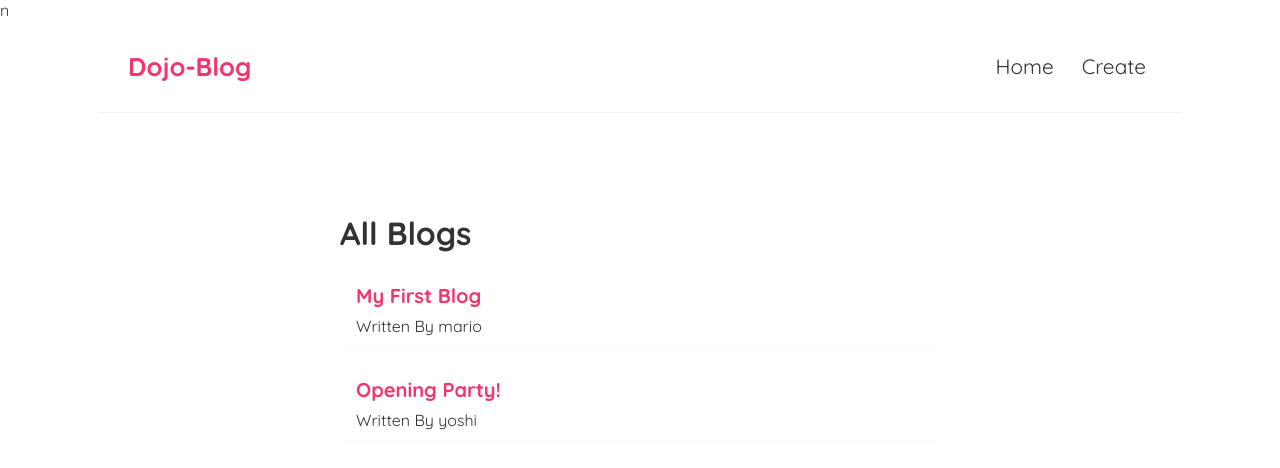
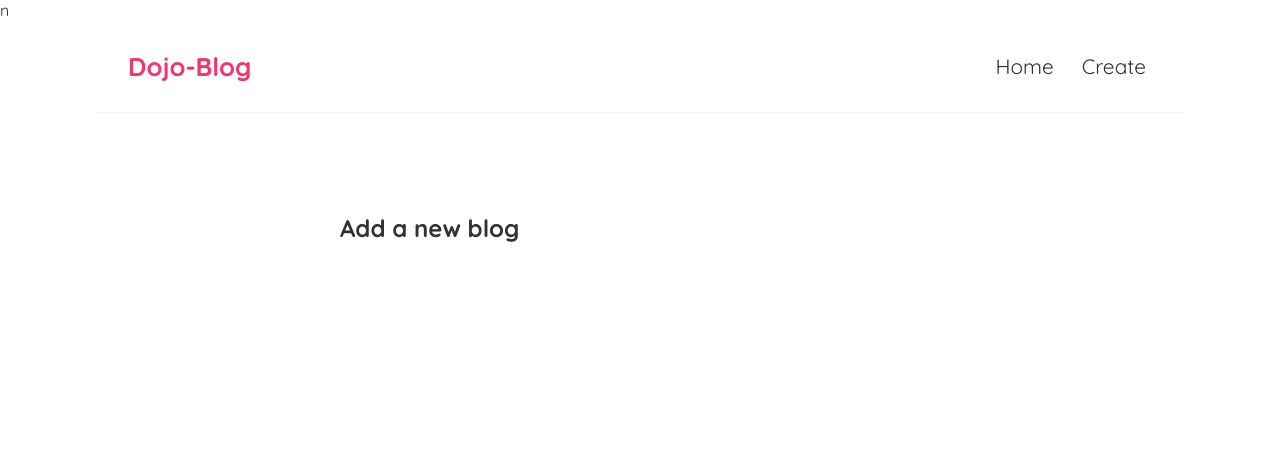
Before and after one commit to Kanwarbir02/dojo-bloG, a React (Create React App) app: page /create in a window 1280 px wide. Shown: the top 468 px of the page. Built offline with nearby package versions, Linux system fonts and the light colour scheme; data requests are answered from the project's data file.

Commit message:
Create blog add

```diff
--- a/src/App.js
+++ b/src/App.js
@@ -2,6 +2,7 @@
 import Homepage from './Homepage';
 import './index.css';
 import {BrowserRouter as Router, Route, Switch} from "react-router-dom"
+import Create from './Create';
 
 function App() {
 
@@ -12,8 +13,11 @@
       < Navbar />
       <div className="content">
         <Switch>
-          <Route path="/" >
+          <Route exact path="/" >
               <Homepage />
+          </Route>
+          <Route exact path="/create" >
+              <Create />
           </Route>
         </Switch>
       </div>
--- /dev/null
+++ b/src/Create.js
@@ -0,0 +1,9 @@
+const Create = () => {
+    return (
+        <div class="create">
+            <h2>Add a new blog</h2>
+        </div>
+     );
+}
+
+export default Create;
--- a/src/Homepage.js
+++ b/src/Homepage.js
@@ -4,7 +4,7 @@
 
 const Homepage = () => {
 
-  const {data: blogs, isPending, error}= useFetch();
+  const {data: blogs, isPending, error}= useFetch('http://localhost:8000/blogs');
 
     return (
 
--- a/src/useFetch.js
+++ b/src/useFetch.js
@@ -1,13 +1,13 @@
 import {useState, useEffect} from "react";
 
-const useFetch = () => {
+const useFetch = (url) => {
 
     const [data, setData] = useState(null);
     const [isPending, setIsPending] = useState(true);
     const [error, setError] = useState(null);
 
     useEffect(() => {
-        fetch('http://localhost:8000/blogs')
+        fetch(url)
             .then(res => {
                 if(res.ok !== true){
                   throw Error("not able to fetch data from json...");
@@ -23,7 +23,7 @@
                 setError(err.message);
                 setIsPending(false);
             })
-      }, [])
+      }, [url])
 
       return {data,isPending,error}
 }
```
